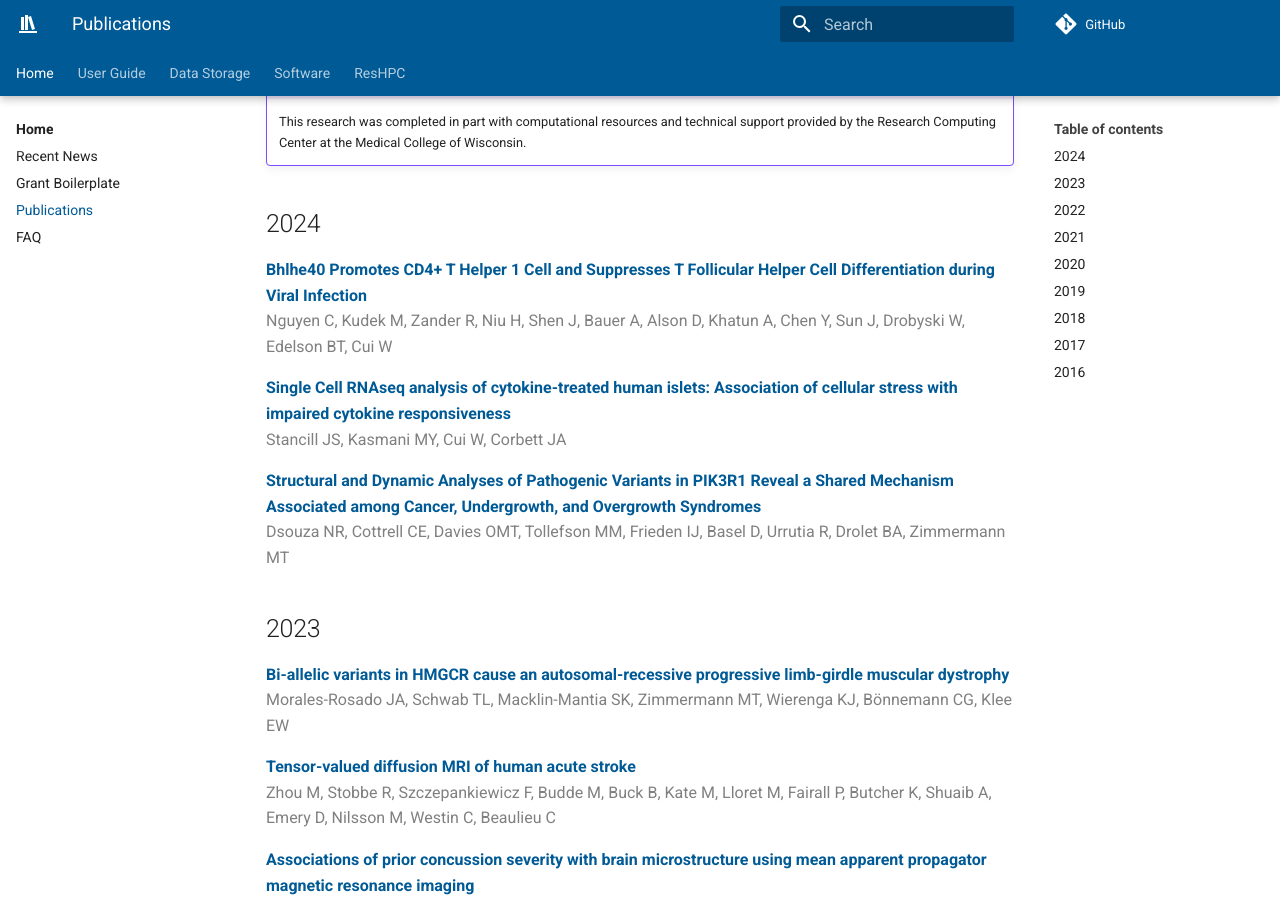
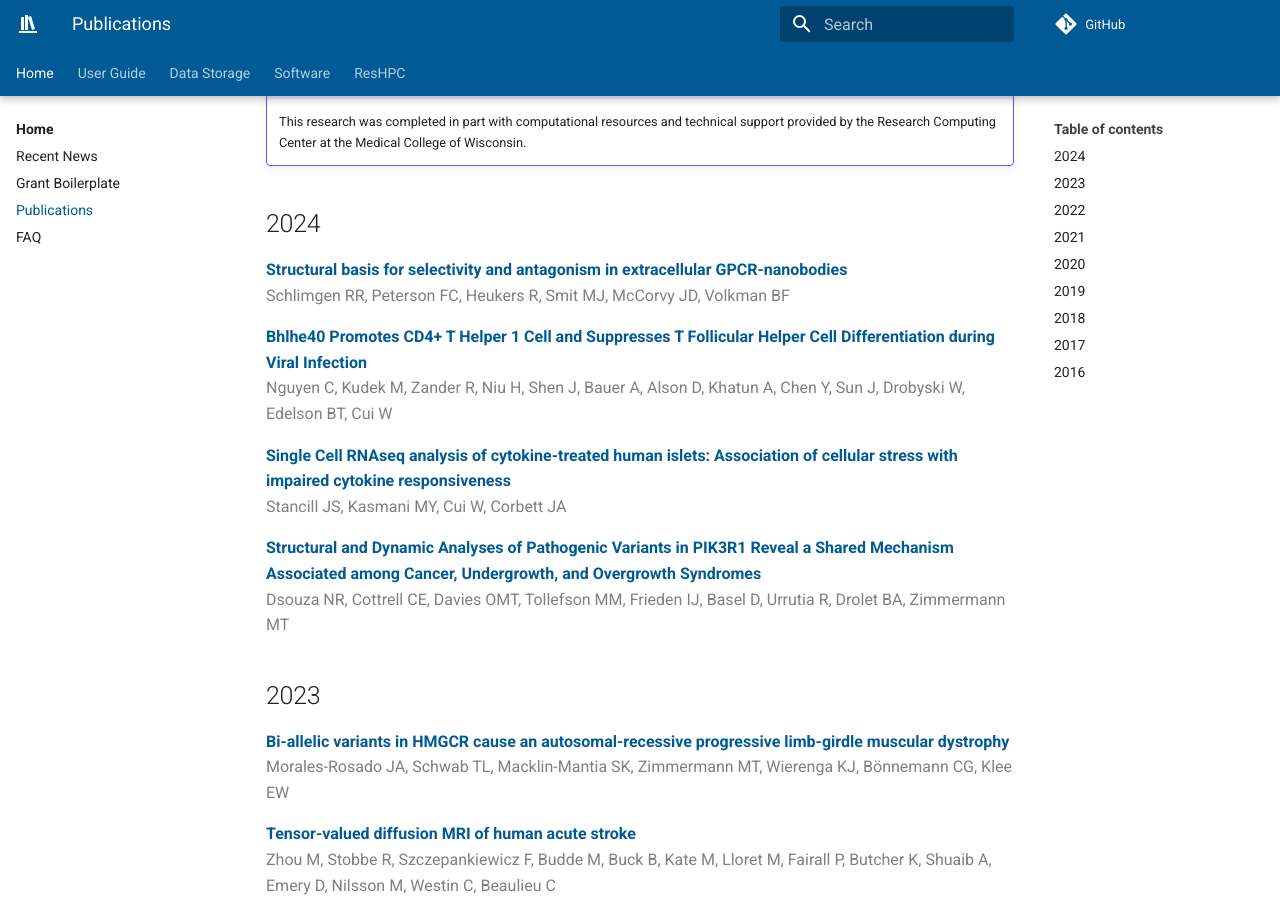
Before and after one commit to mcw-rcc/mcw-rcc.github.io, an MkDocs documentation site: the page built from docs/pubs.md, in a window 1280 px wide and 900 px high, scrolled down 325 px. Built offline with MkDocs 1.6.1 and Material for MkDocs 9.7.7, drawn with Linux system fonts in a browser that asks for light colours; comment, search, counter and statistics services are not loaded.

Commit message:
add new pub

```diff
--- a/docs/pubs.md
+++ b/docs/pubs.md
@@ -9,6 +9,10 @@ All you have to do is include the following statement in your publication:
     This research was completed in part with computational resources and technical support provided by the Research Computing Center at the Medical College of Wisconsin.
 
 ## 2024
+
+**[Structural basis for selectivity and antagonism in extracellular GPCR-nanobodies](https://doi.org/10.1038/s41467-024-49000-x)**
+Schlimgen RR, Peterson FC, Heukers R, Smit MJ, McCorvy JD, Volkman BF
+{:.author}
 
 **[Bhlhe40 Promotes CD4+ T Helper 1 Cell and Suppresses T Follicular Helper Cell Differentiation during Viral Infection](https://doi.org/10.4049/jimmunol.2300355)**
 Nguyen C, Kudek M, Zander R, Niu H, Shen J, Bauer A, Alson D, Khatun A, Chen Y, Sun J, Drobyski W, Edelson BT, Cui W
```
